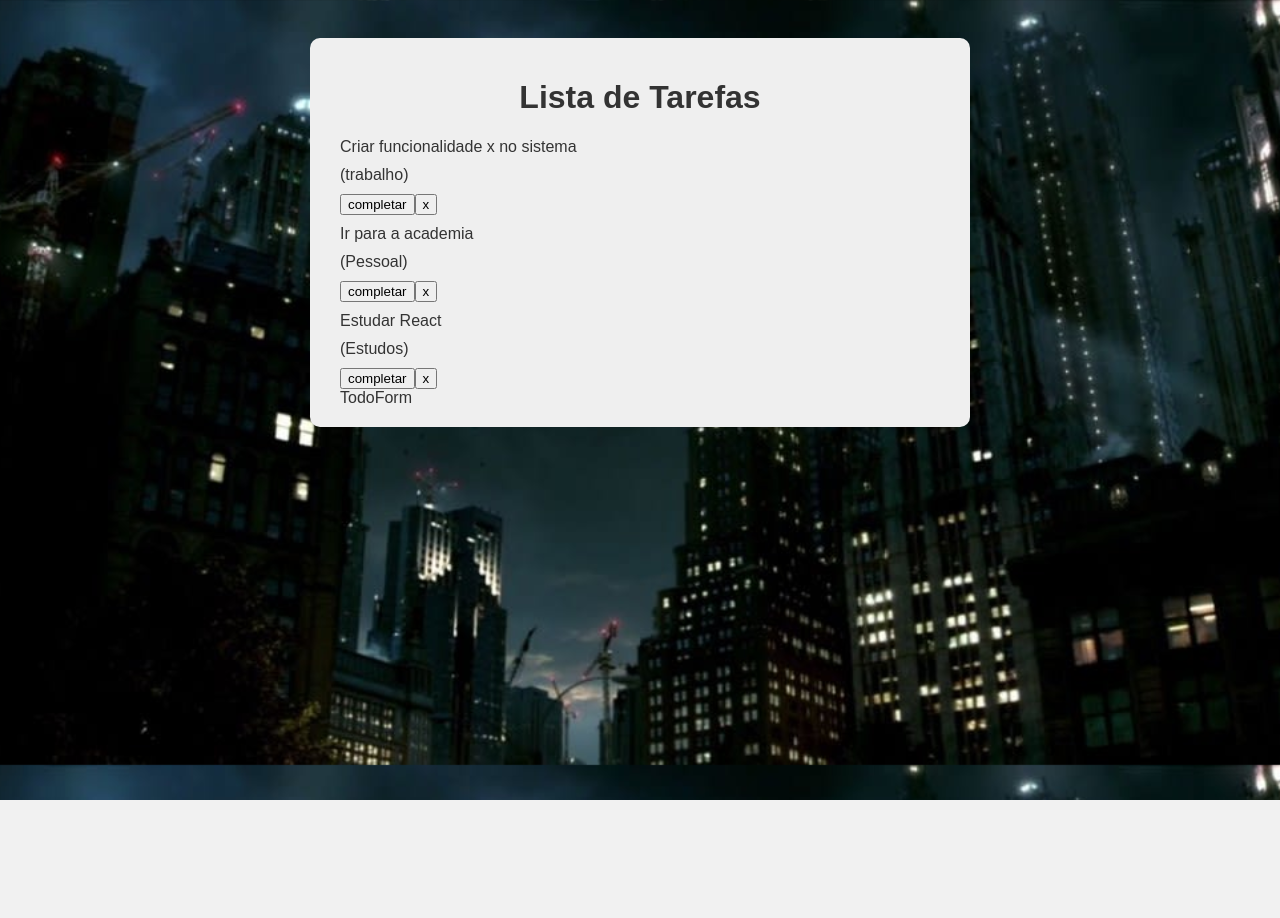
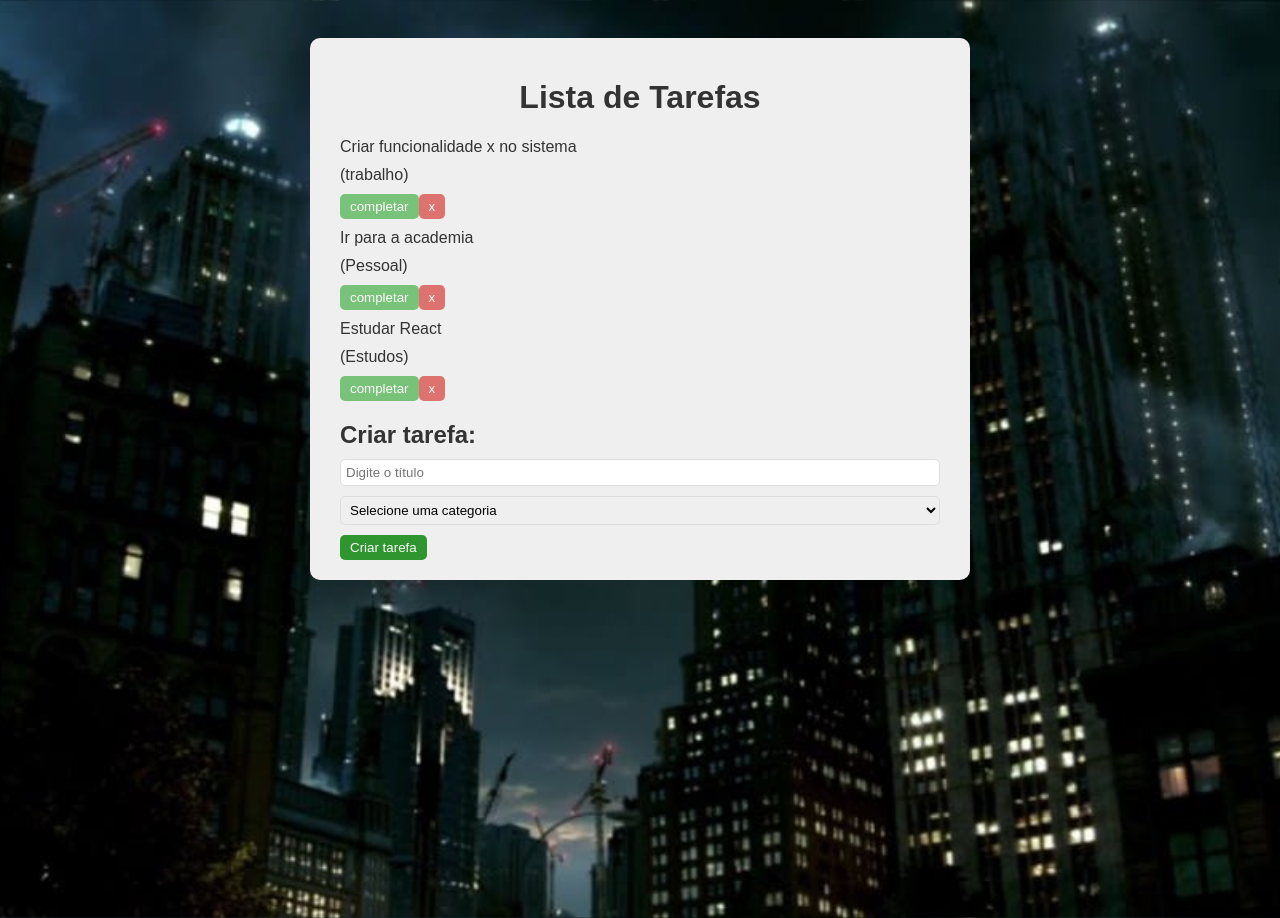
Before and after one commit to renan-almeida/To-do-List, a React (Vite) app: page / in a window 1280 px wide. Before the commit the page ends 800 px from the top, so only its background shows below. Built offline with nearby package versions, Linux system fonts and the light colour scheme.

Commit message:
feat: funcionalidade de adicionar tarefas funcionando

```diff
--- a/src/App.css
+++ b/src/App.css
@@ -31,3 +31,38 @@ p {
 input {
   box-sizing: border-box;
 }
+
+button {
+  background-color: green;
+  color: white;
+  padding: 5px 10px;
+  border: none;
+  border-radius: 5px;
+  cursor: pointer;
+  opacity: 0.8;
+  transition: .3s;
+}
+
+button:hover {
+  opacity: 1;
+}
+
+.complete {
+  background-color: #5cb85c;
+}
+
+.remove {
+  background-color: #d9534f;
+}
+
+.todo-form{
+  padding-bottom: 1.5rem;
+}
+
+input, select {
+  padding: 5px;
+  margin-bottom: 10px;
+  border: 1px solid #ddd;
+  border-radius: 5px;
+  width: 100%;
+}
--- a/src/App.jsx
+++ b/src/App.jsx
@@ -25,15 +25,25 @@ function App() {
     },
   ]);
 
+  const addTodo = (text, category) => {
+    const newTodo = {
+      id: todos.length + 1,
+      text,
+      category,
+      isCompleted: false
+    };
+    setTodos([...todos, newTodo]);
+  }
+
   return (
     <div className='app'>
       <h1>Lista de Tarefas</h1>
       <div className='todo-list'>
         {todos.map((todo) => (
-        <Todo todo={todo}/>
+        <Todo key={todo.id} todo={todo}/>
         ))}
       </div>
-      <TodoForm />
+      <TodoForm addTodo={addTodo} />
     </div>
   );
 }
--- a/src/components/Todo.jsx
+++ b/src/components/Todo.jsx
@@ -8,8 +8,8 @@ const Todo = ({todo}) => {
               <p className='category'>({todo.category})</p>
             </div>
             <div>
-              <button>completar</button>
-              <button>x</button>
+              <button className="complete">completar</button>
+              <button className="remove">x</button>
             </div>
           </div>
     );
--- a/src/components/TodoForm.jsx
+++ b/src/components/TodoForm.jsx
@@ -1,9 +1,42 @@
-import React from 'react'
+import {useState} from 'react'
 
-function TodoForm() {
+function TodoForm({ addTodo }) {
+
+  const [value, setValue] = useState('');
+  const [category, setCategory] = useState('');
+
+  const handleSubmit = (e) => {
+    e.preventDefault();
+    if (!value || !category) {
+      alert('Por favor, preencha todos os campos.');
+      return;
+    }
+    // Adicionar tarefa
+    addTodo(value, category);
+    // limpar os campos
+    setValue('');
+    setCategory('');
+    console.log('Tarefa criada:', { title: value, category });
+  }
   return (
-    <div>TodoForm</div>
-  )
-}
+    <div>
+      <h2>Criar tarefa:</h2>
+      <form onSubmit={handleSubmit}>
+        <input type="text"
+         placeholder="Digite o título"
+         onChange={(e)=> setValue(e.target.value)}
+         value={value}
+          />
+        <select onChange={(e) => setCategory(e.target.value)} value={category}>
+          <option value="">Selecione uma categoria</option>
+          <option value="Trabalho">Trabalho</option>
+          <option value="Pessoal">Pessoal</option>
+          <option value="Estudos">Estudos</option>
+        </select>
+        <button type="submit">Criar tarefa</button>
+      </form>
+    </div>
+  );
+};
 
-export default TodoForm
+export default TodoForm;
```
